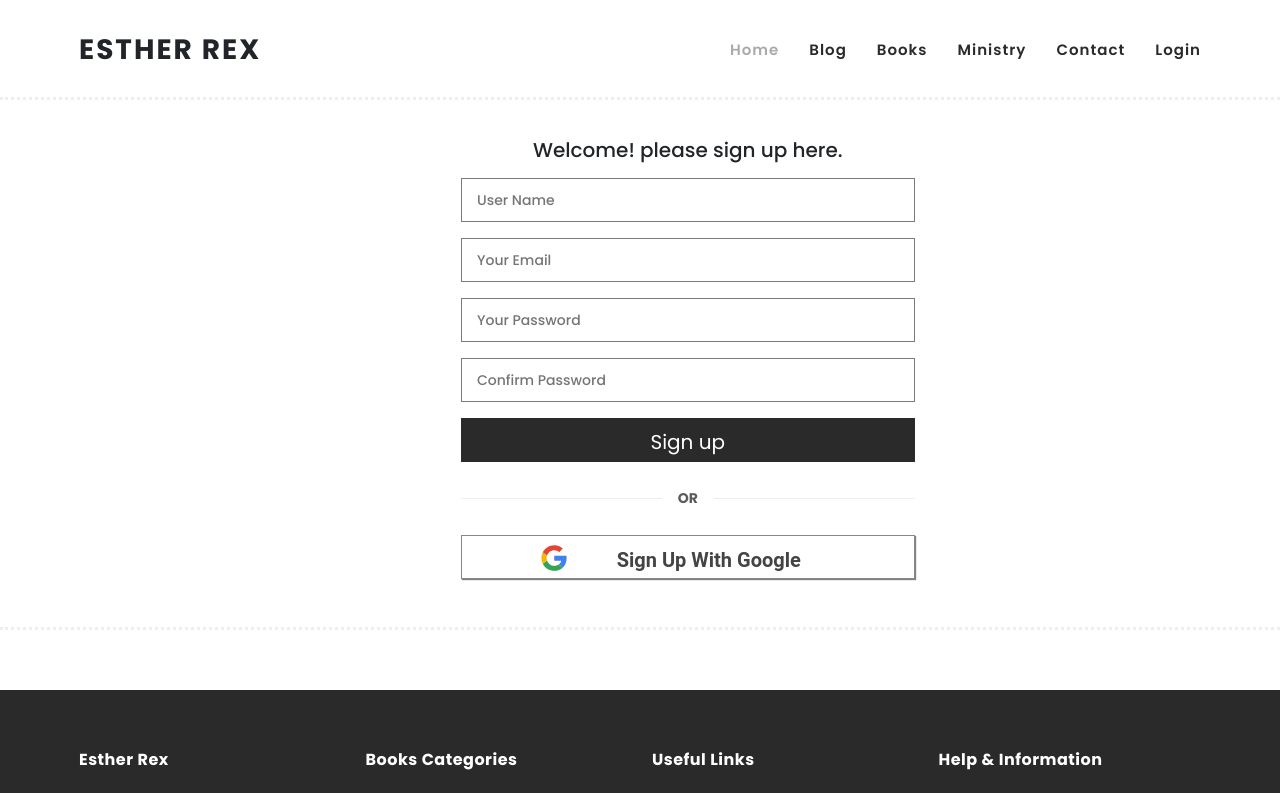
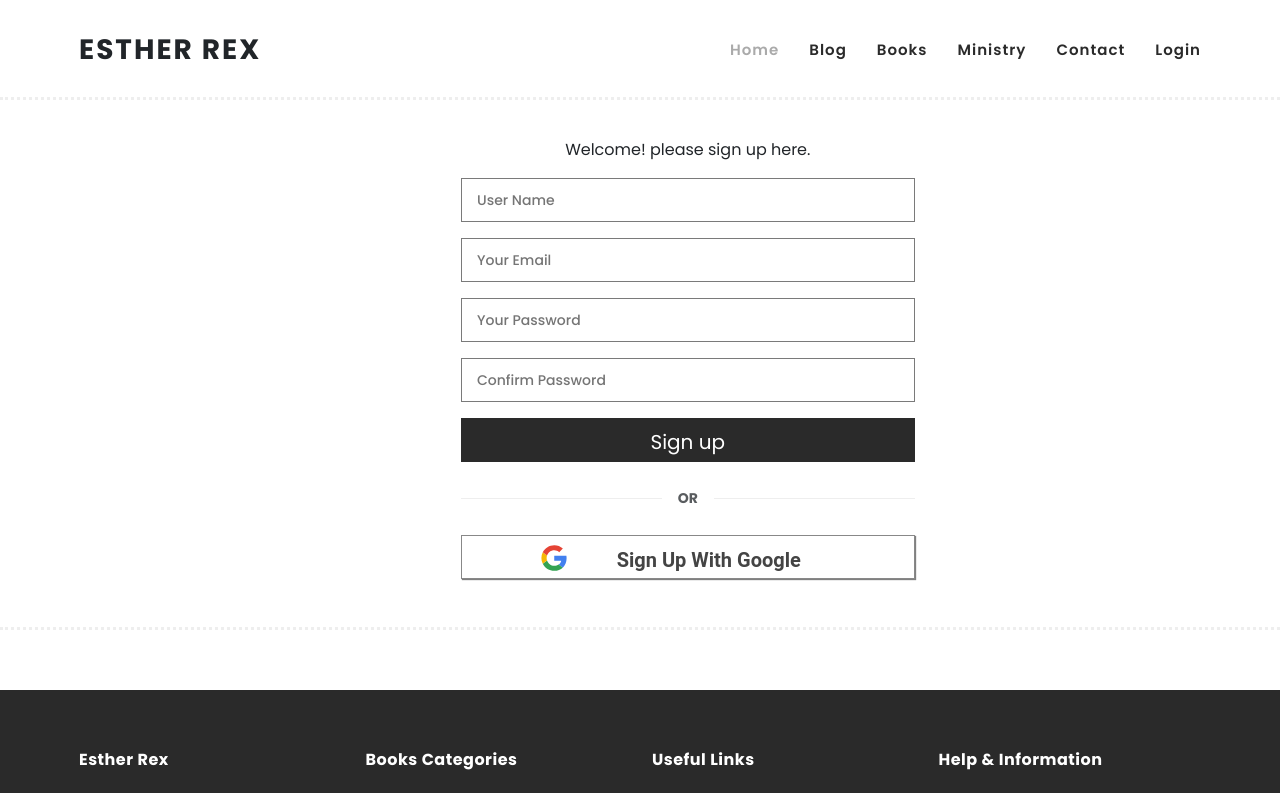
Before and after one commit to OsimFavour/esther-rex, a React (Create React App) app: page /sign-up in a window 1280 px wide. Shown: the top 793 px of the page. Built offline with nearby package versions, Linux system fonts and the light colour scheme.

Commit message:
Modify sign up form

```diff
--- a/src/routes/sign-up/sign-up.component.jsx
+++ b/src/routes/sign-up/sign-up.component.jsx
@@ -53,7 +53,7 @@ const SignUp = () => {
                 <div className="row d-flex align-items-center justify-content-center">
 
                 <div className="col-md-7 col-lg-5 col-xl-5 offset-xl-1">
-                    <h5 className='pb-3 text-center'>Welcome! please sign up here.</h5>
+                    <div className='pb-3 text-center'>Welcome! please sign up here.</div>
                     <form
                         action=''
                         onSubmit={formik.handleSubmit}
```
